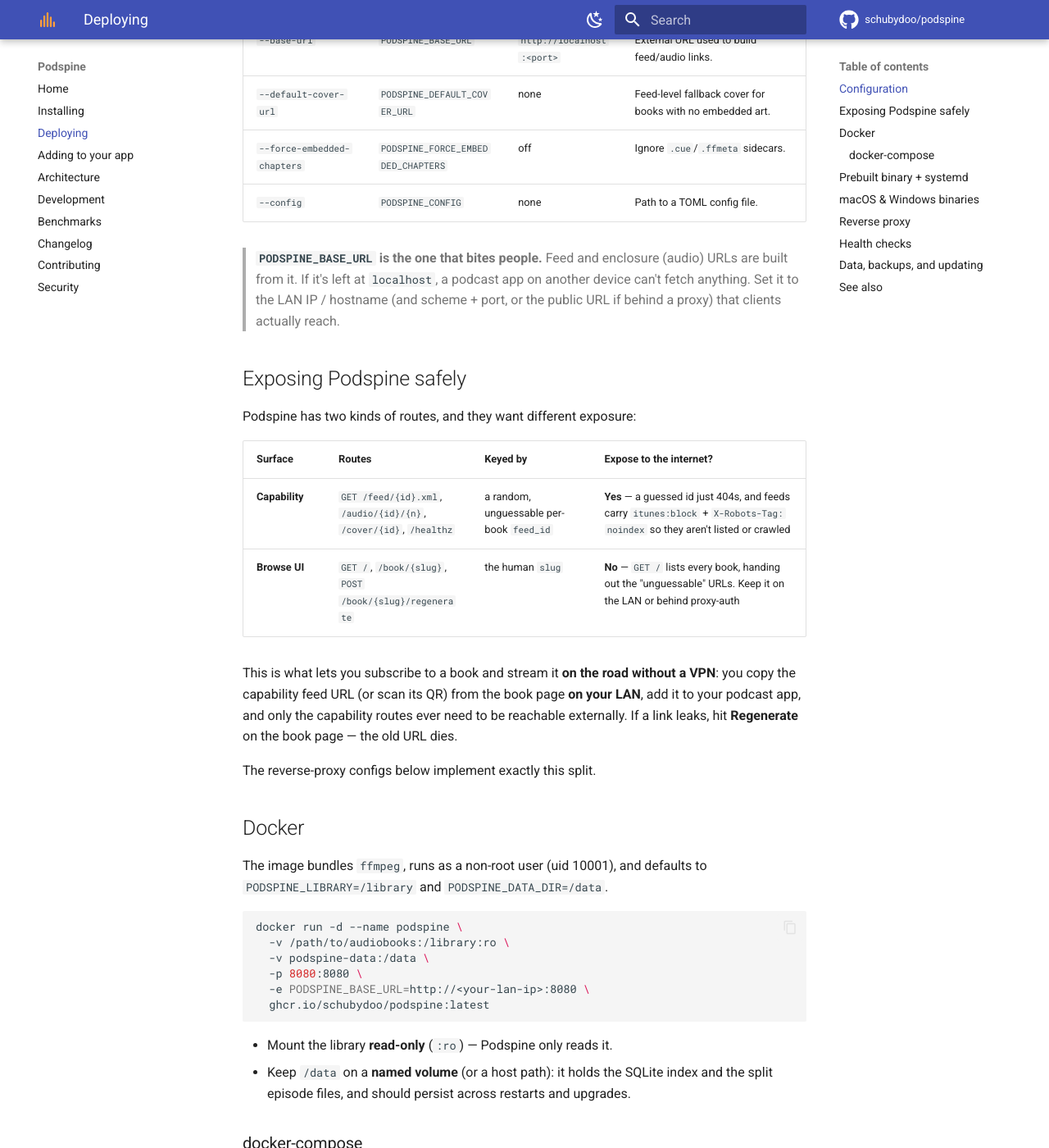
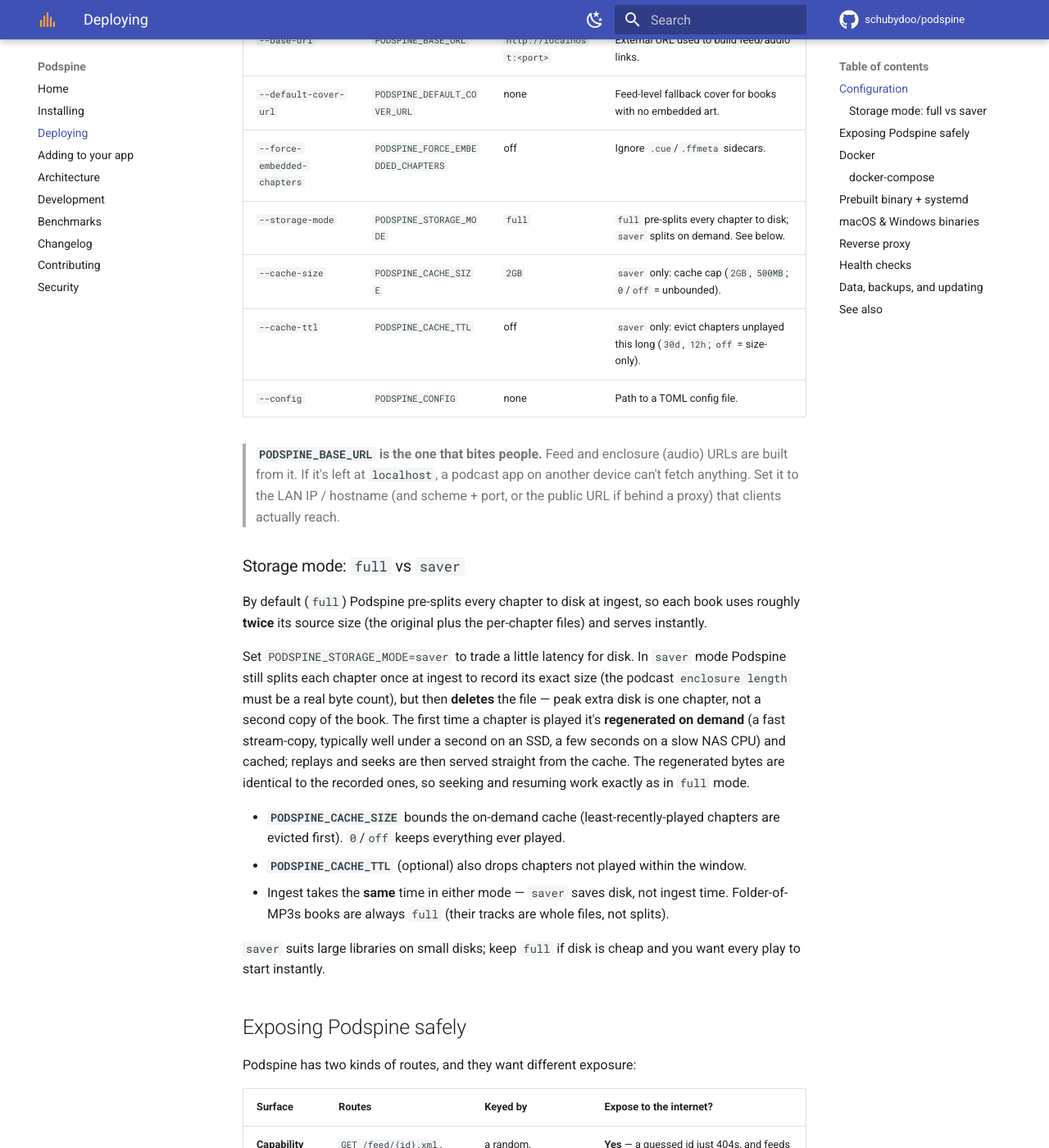
Before and after one commit to schubydoo/podspine, an MkDocs documentation site: the page built from docs/DEPLOYMENT.md, in a window 1280 px wide and 1400 px high, scrolled down 663 px. Shown: the whole window at 82% size. Built offline with MkDocs 1.6.1 and Material for MkDocs 9.7.7, drawn with Linux system fonts in a browser that asks for light colours; comment, search, counter and statistics services are not loaded; the version menu is left out.

Commit message:
docs: document saver storage mode + add changeset
- DEPLOYMENT.md: add storage_mode/cache_size/cache_ttl to the config
  table and a "full vs saver" section explaining the disk/latency
  trade-off, cache eviction, and that ingest time is unchanged.
- README: a short pointer from the Configuration section.
- changeset: minor (new opt-in feature).

Co-Authored-By: Claude Opus 4.8 (1M context) <noreply@anthropic.com>

```diff
--- a/docs/DEPLOYMENT.md
+++ b/docs/DEPLOYMENT.md
@@ -23,12 +23,42 @@ that precedence. The library path is the only required input.
 | `--base-url` | `PODSPINE_BASE_URL` | `http://localhost:<port>` | External URL used to build feed/audio links. |
 | `--default-cover-url` | `PODSPINE_DEFAULT_COVER_URL` | none | Feed-level fallback cover for books with no embedded art. |
 | `--force-embedded-chapters` | `PODSPINE_FORCE_EMBEDDED_CHAPTERS` | off | Ignore `.cue`/`.ffmeta` sidecars. |
+| `--storage-mode` | `PODSPINE_STORAGE_MODE` | `full` | `full` pre-splits every chapter to disk; `saver` splits on demand. See below. |
+| `--cache-size` | `PODSPINE_CACHE_SIZE` | `2GB` | `saver` only: cache cap (`2GB`, `500MB`; `0`/`off` = unbounded). |
+| `--cache-ttl` | `PODSPINE_CACHE_TTL` | off | `saver` only: evict chapters unplayed this long (`30d`, `12h`; `off` = size-only). |
 | `--config` | `PODSPINE_CONFIG` | none | Path to a TOML config file. |
 
 > **`PODSPINE_BASE_URL` is the one that bites people.** Feed and enclosure (audio)
 > URLs are built from it. If it's left at `localhost`, a podcast app on another device
 > can't fetch anything. Set it to the LAN IP / hostname (and scheme + port, or the
 > public URL if behind a proxy) that clients actually reach.
+
+### Storage mode: `full` vs `saver`
+
+By default (`full`) Podspine pre-splits every chapter to disk at ingest, so each
+book uses roughly **twice** its source size (the original plus the per-chapter
+files) and serves instantly.
+
+Set `PODSPINE_STORAGE_MODE=saver` to trade a little latency for disk. In `saver`
+mode Podspine still splits each chapter once at ingest to record its exact size
+(the podcast `enclosure length` must be a real byte count), but then **deletes**
+the file — peak extra disk is one chapter, not a second copy of the book. The
+first time a chapter is played it's **regenerated on demand** (a fast stream-copy,
+typically well under a second on an SSD, a few seconds on a slow NAS CPU) and
+cached; replays and seeks are then served straight from the cache. The
+regenerated bytes are identical to the recorded ones, so seeking and resuming
+work exactly as in `full` mode.
+
+- **`PODSPINE_CACHE_SIZE`** bounds the on-demand cache (least-recently-played
+  chapters are evicted first). `0`/`off` keeps everything ever played.
+- **`PODSPINE_CACHE_TTL`** (optional) also drops chapters not played within the
+  window.
+- Ingest takes the **same** time in either mode — `saver` saves disk, not
+  ingest time. Folder-of-MP3s books are always `full` (their tracks are whole
+  files, not splits).
+
+`saver` suits large libraries on small disks; keep `full` if disk is cheap and
+you want every play to start instantly.
 
 ## Exposing Podspine safely
 
```
Also changed, not shown: .changeset/storage-saver-mode.md (added, +5 -0 lines), README.md (+5 -0 lines).
